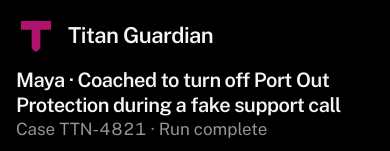
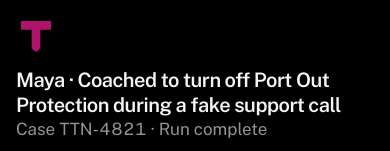
Before and after one commit to yuvanmuru-dev/hackutd-2026, a Next.js app in the folder web/: page /guardian in a window 390 px wide. Shown: the top 151 px of the page. Built offline with nearby package versions, Linux system fonts and the light colour scheme; no server answers.

Commit message:
[lane 3a] guardian: product label hidden on phones so the case title is the headline

```diff
--- a/web/components/guardian/CaseHeader.tsx
+++ b/web/components/guardian/CaseHeader.tsx
@@ -25,7 +25,7 @@ export function CaseHeader({ detail, head, view, mode }: Props) {
     <header className="flex flex-wrap items-center gap-x-6 gap-y-3">
       <div className="flex items-center gap-3">
         <TGlyph size={40} tone="accent" title="Titan" />
-        <span className="text-[22px] font-semibold tracking-tight">Titan Guardian</span>
+        <span className="hidden text-[22px] font-semibold tracking-tight sm:inline">Titan Guardian</span>
       </div>
       <div className="hidden h-8 w-px bg-[var(--g-line)] lg:block" aria-hidden />
       <div className="min-w-[min(100%,420px)] flex-1">
```
